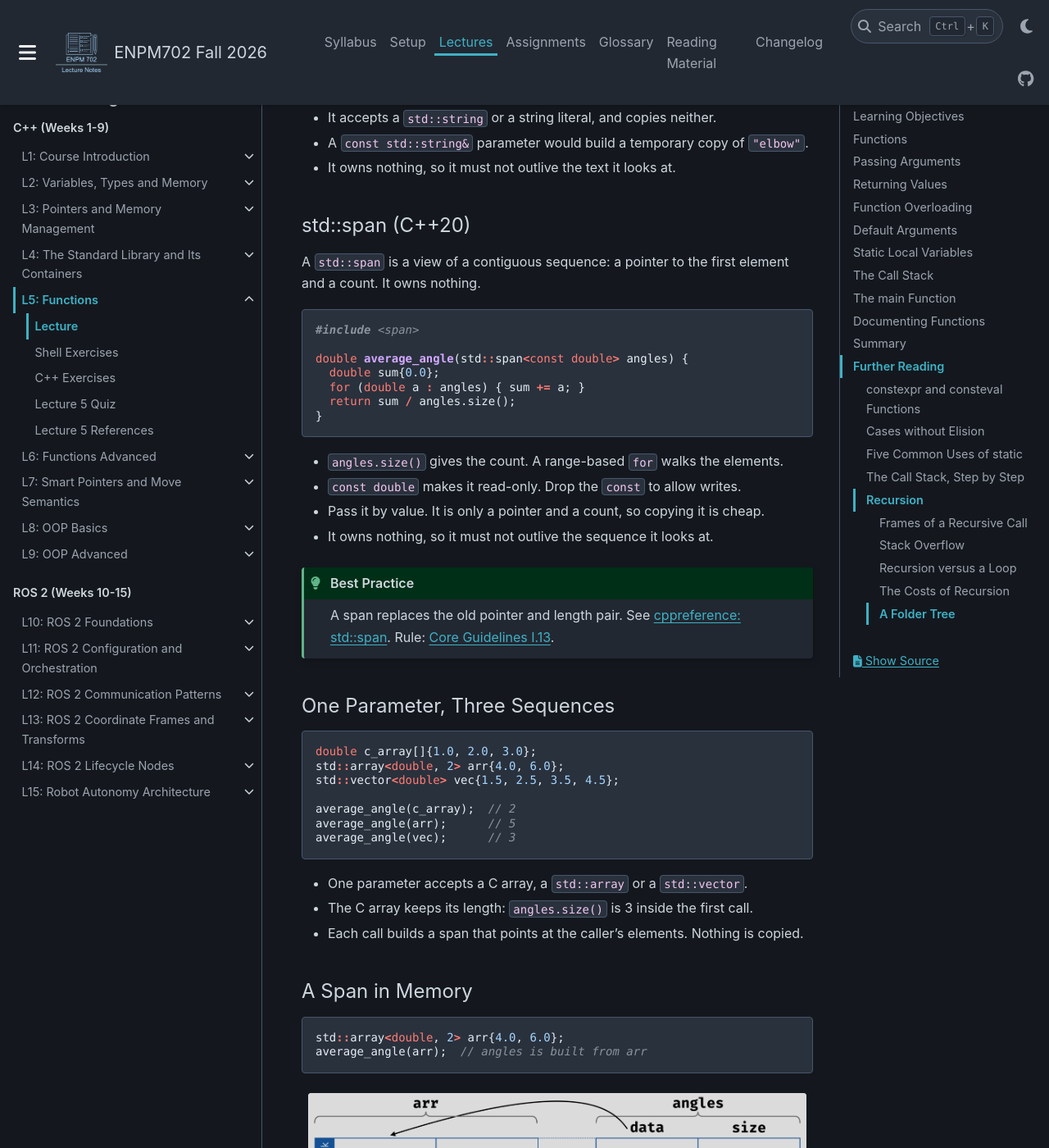
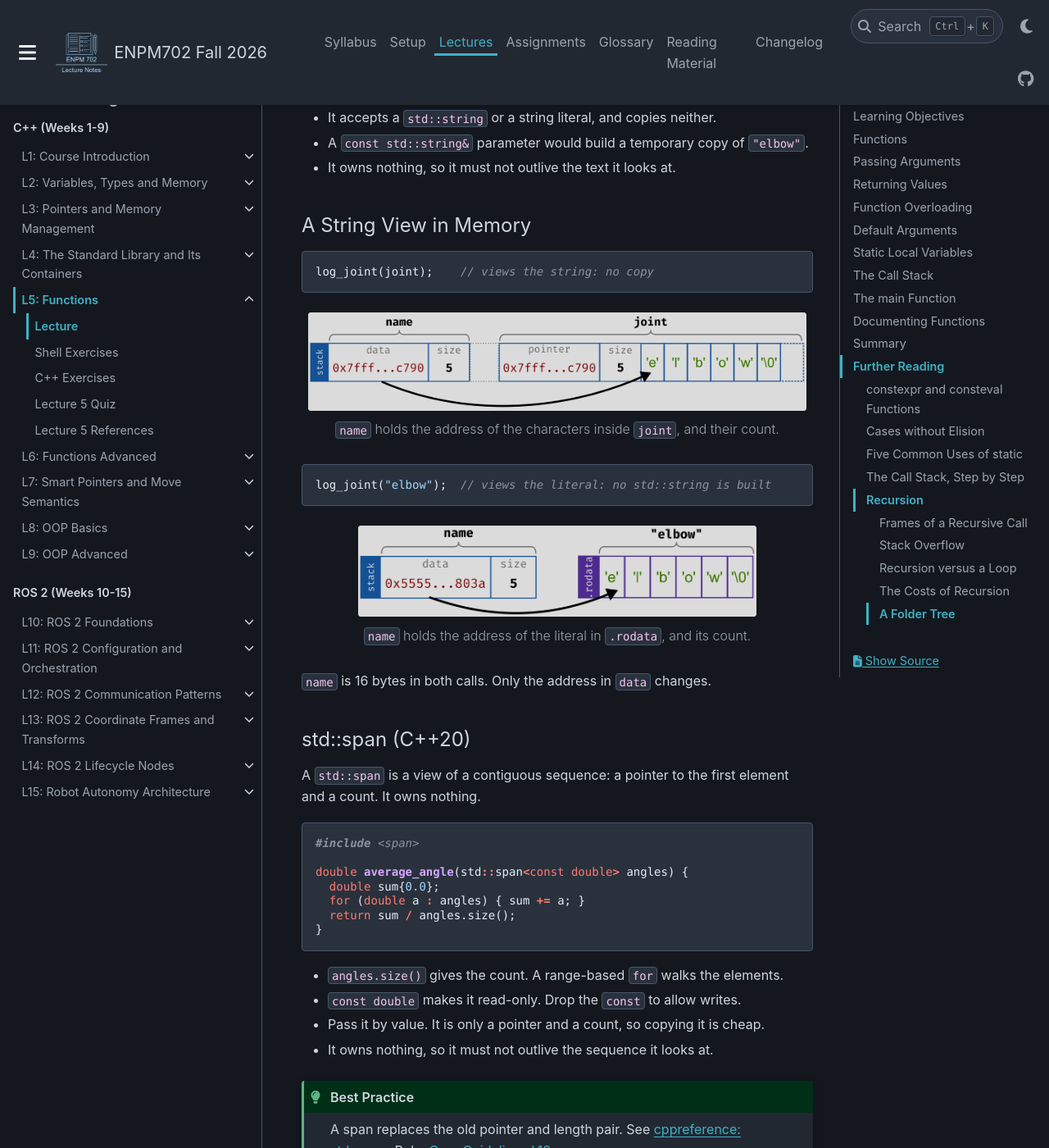
Before and after one commit to zeidk/enpm702-fall-2026-docs, a Sphinx documentation site: the page built from docs/source/lectures/lecture5/l5_lecture.rst, in a window 1280 px wide and 1400 px high, scrolled down 22349 px. Shown: the whole window at 82% size. Built offline with Sphinx 7.4.7 and the PyData theme 0.15.4, drawn with Linux system fonts in a browser that asks for light colours.

Commit message:
Lecture 5: add A String View in Memory
Mirrors the new L5 frame after String Parameters: the two log_joint
calls, each with its figure. In the first call name points into joint's
buffer on the stack; in the second it points at the literal in .rodata.

```diff
--- a/docs/source/lectures/lecture5/l5_lecture.rst
+++ b/docs/source/lectures/lecture5/l5_lecture.rst
@@ -873,6 +873,33 @@ String Parameters
 - It accepts a ``std::string`` or a string literal, and copies neither.
 - A ``const std::string&`` parameter would build a temporary copy of ``"elbow"``.
 - It owns nothing, so it must not outlive the text it looks at.
+
+A String View in Memory
+~~~~~~~~~~~~~~~~~~~~~~~
+
+.. code-block:: cpp
+
+   log_joint(joint);    // views the string: no copy
+
+.. figure:: /_static/images/l5/string_view1.png
+   :alt: One row of stack memory with a blue stack tab. First, name: a data field holding the address 0x7fff...c790 in red, and a size field holding 5. After a dotted gap, joint: a pointer field holding the same address 0x7fff...c790, a size field holding 5, then six cells holding 'e', 'l', 'b', 'o', 'w' and a null byte, and a dotted cell for the rest of the buffer. A black arrow runs from name's data field to the 'e' cell inside joint.
+   :align: center
+   :width: 100%
+
+   ``name`` holds the address of the characters inside ``joint``, and their count.
+
+.. code-block:: cpp
+
+   log_joint("elbow");  // views the literal: no std::string is built
+
+.. figure:: /_static/images/l5/string_view2.png
+   :alt: Two blocks of memory. On the left, name on the stack, with a blue stack tab: a data field holding the address 0x5555...803a in red, and a size field holding 5. On the right, "elbow" in .rodata, with a purple tab: six cells holding 'e', 'l', 'b', 'o', 'w' and a null byte. A black arrow runs from name's data field to the 'e' cell.
+   :align: center
+   :width: 80%
+
+   ``name`` holds the address of the literal in ``.rodata``, and its count.
+
+``name`` is 16 bytes in both calls. Only the address in ``data`` changes.
 
 std::span (C++20)
 ~~~~~~~~~~~~~~~~~
```
Also changed, not shown: docs/source/_static/images/l5/string_view1.png (added), docs/source/_static/images/l5/string_view2.png (added).
